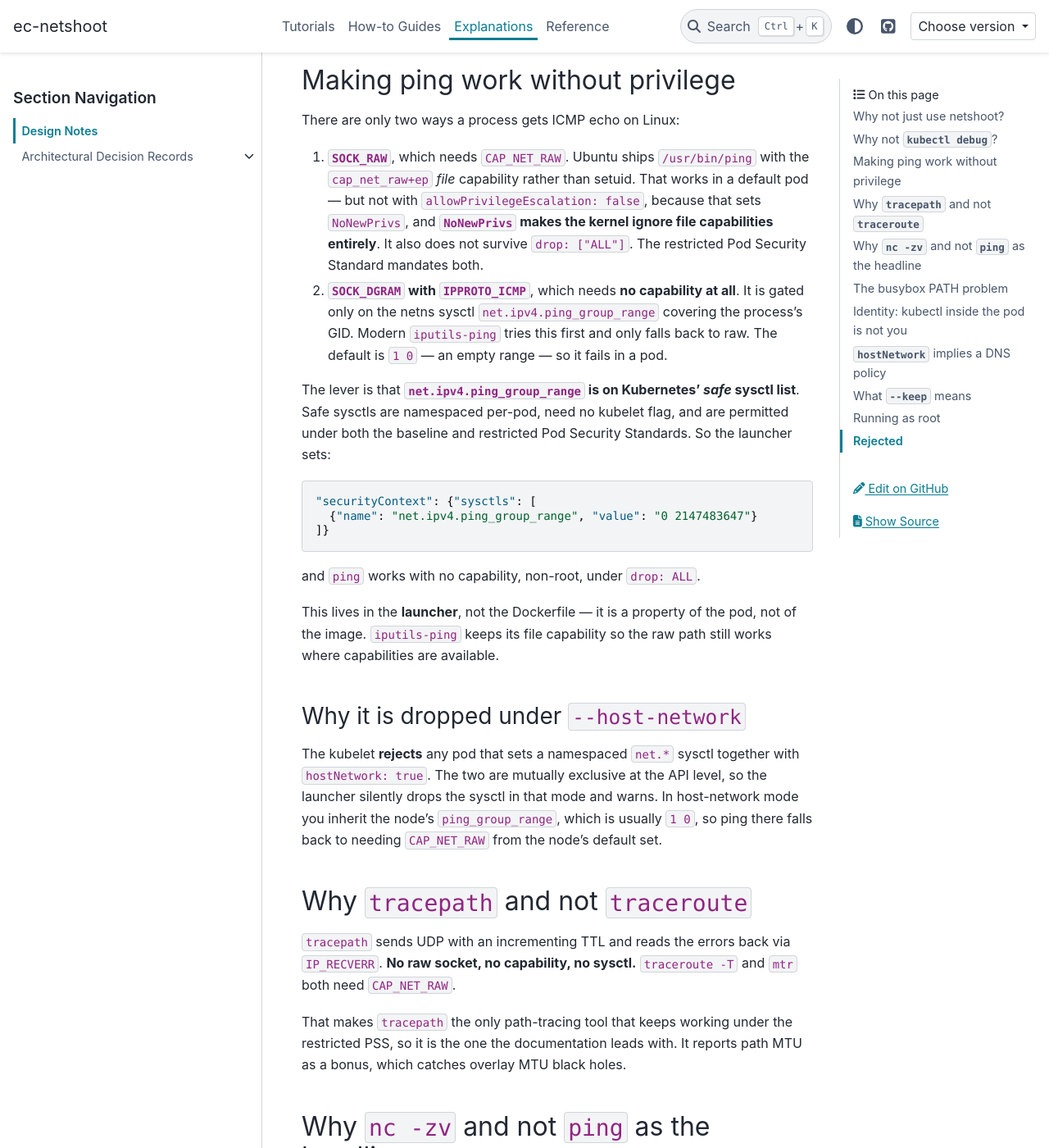
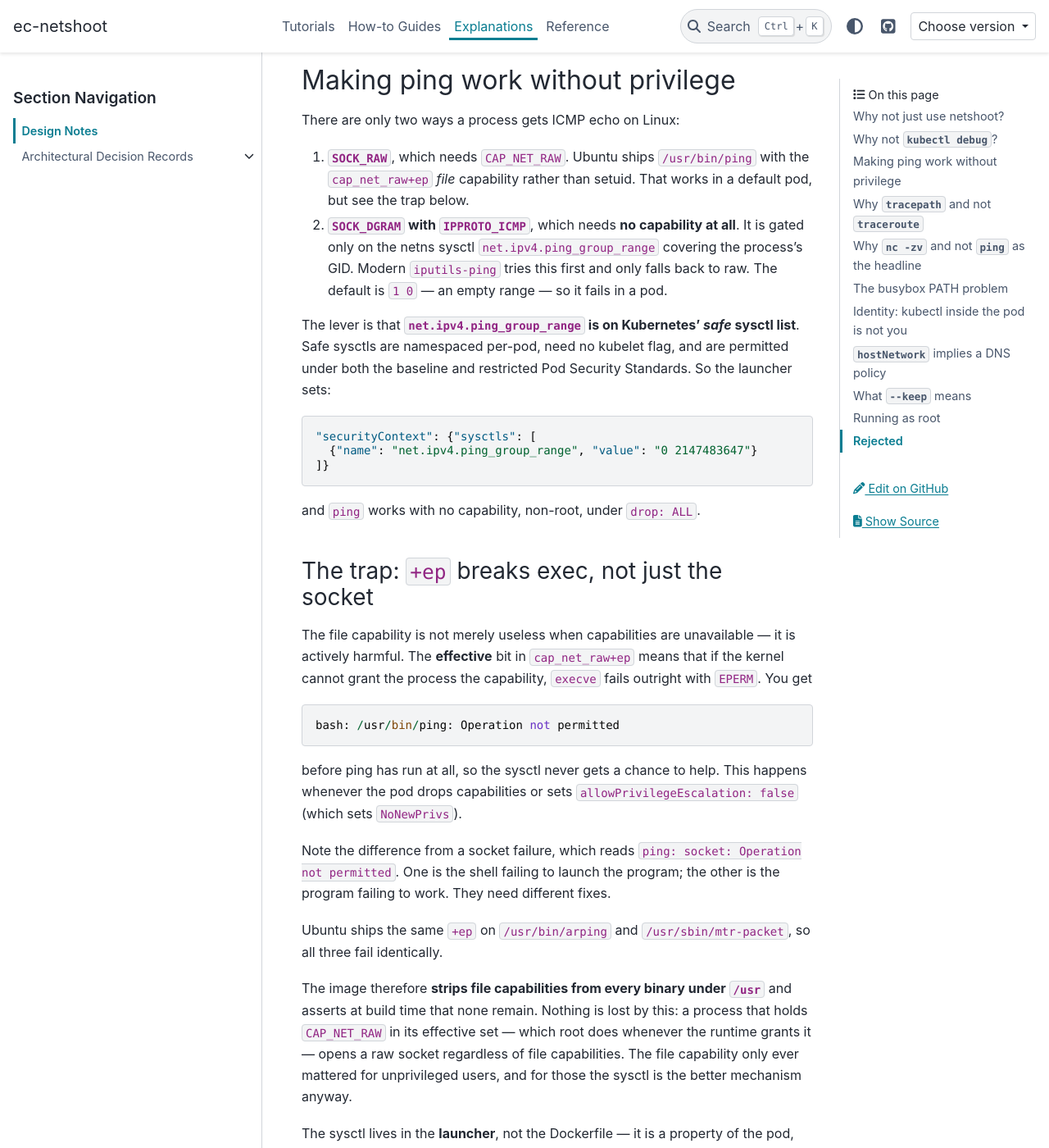
Before and after one commit to epics-containers/ec-netshoot, a Sphinx documentation site: the page built from docs/explanations/design.md, in a window 1280 px wide and 1400 px high, scrolled down 911 px. Shown: the whole window at 82% size. Built offline with Sphinx 7.4.7 and the PyData theme 0.15.4, drawn with Linux system fonts in a browser that asks for light colours.

Commit message:
fix: strip file capabilities so ping can exec in hardened pods
Ubuntu ships ping, arping and mtr-packet with cap_net_raw+ep. The
effective bit means execve fails outright with EPERM when the kernel
cannot grant the capability - which is any pod that drops capabilities
or sets allowPrivilegeEscalation: false. The symptom is

    bash: /usr/bin/ping: Operation not permitted

before the program runs at all, so the ping_group_range sysctl never
gets a chance to help. Observed on a DLS beamline namespace, in pod
network mode, with the sysctl correctly applied.

Sweep file capabilities from everything under /usr and assert at build
time that none remain. Nothing is lost: a process holding CAP_NET_RAW in
its effective set opens a raw socket regardless of file capabilities, and
unprivileged ping is better served by the sysctl.

The previous build assertion required the capability to be present, which
was exactly backwards.

Co-Authored-By: Claude Opus 5 <noreply@anthropic.com>
Claude-Session: https://claude.ai/code/session_01CrQ9i51UccrVqQYdoopx9F

````diff
--- a/docs/explanations/design.md
+++ b/docs/explanations/design.md
@@ -34,12 +34,9 @@ whose exact view you need; reach for `netshoot` when you need a vantage point.
 
 There are only two ways a process gets ICMP echo on Linux:
 
-1. **`SOCK_RAW`**, which needs `CAP_NET_RAW`. Ubuntu ships `/usr/bin/ping` with
-   the `cap_net_raw+ep` *file* capability rather than setuid. That works in a
-   default pod — but not with `allowPrivilegeEscalation: false`, because that
-   sets `NoNewPrivs`, and **`NoNewPrivs` makes the kernel ignore file
-   capabilities entirely**. It also does not survive `drop: ["ALL"]`. The
-   restricted Pod Security Standard mandates both.
+1. **`SOCK_RAW`**, which needs `CAP_NET_RAW`. Ubuntu ships `/usr/bin/ping`
+   with the `cap_net_raw+ep` *file* capability rather than setuid. That works
+   in a default pod, but see the trap below.
 2. **`SOCK_DGRAM` with `IPPROTO_ICMP`**, which needs **no capability at all**.
    It is gated only on the netns sysctl `net.ipv4.ping_group_range` covering
    the process's GID. Modern `iputils-ping` tries this first and only falls
@@ -58,9 +55,37 @@ So the launcher sets:
 
 and `ping` works with no capability, non-root, under `drop: ALL`.
 
-This lives in the **launcher**, not the Dockerfile — it is a property of the
-pod, not of the image. `iputils-ping` keeps its file capability so the raw path
-still works where capabilities are available.
+### The trap: `+ep` breaks exec, not just the socket
+
+The file capability is not merely useless when capabilities are unavailable —
+it is actively harmful. The **effective** bit in `cap_net_raw+ep` means that if
+the kernel cannot grant the process the capability, `execve` fails outright with
+`EPERM`. You get
+
+```
+bash: /usr/bin/ping: Operation not permitted
+```
+
+before ping has run at all, so the sysctl never gets a chance to help. This
+happens whenever the pod drops capabilities or sets
+`allowPrivilegeEscalation: false` (which sets `NoNewPrivs`).
+
+Note the difference from a socket failure, which reads
+`ping: socket: Operation not permitted`. One is the shell failing to launch the
+program; the other is the program failing to work. They need different fixes.
+
+Ubuntu ships the same `+ep` on `/usr/bin/arping` and `/usr/sbin/mtr-packet`, so
+all three fail identically.
+
+The image therefore **strips file capabilities from every binary under `/usr`**
+and asserts at build time that none remain. Nothing is lost by this: a process
+that holds `CAP_NET_RAW` in its effective set — which root does whenever the
+runtime grants it — opens a raw socket regardless of file capabilities. The
+file capability only ever mattered for unprivileged users, and for those the
+sysctl is the better mechanism anyway.
+
+The sysctl lives in the **launcher**, not the Dockerfile — it is a property of
+the pod, not of the image.
 
 ### Why it is dropped under `--host-network`
 
````
Also changed, not shown: docs/reference/cheatsheet.md (+2 -0 lines), docs/reference/tools.md (+13 -2 lines), 1 other file.
